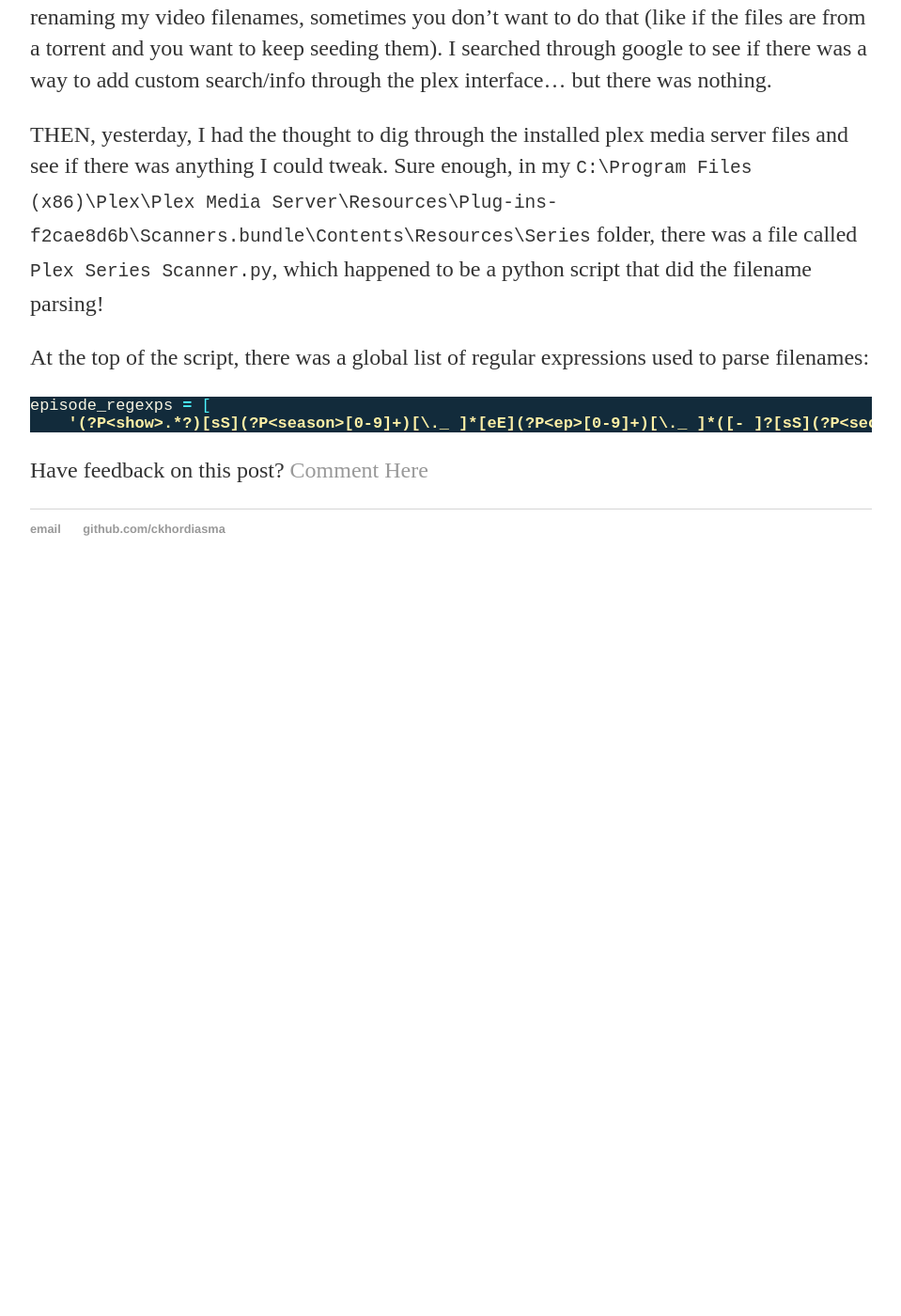
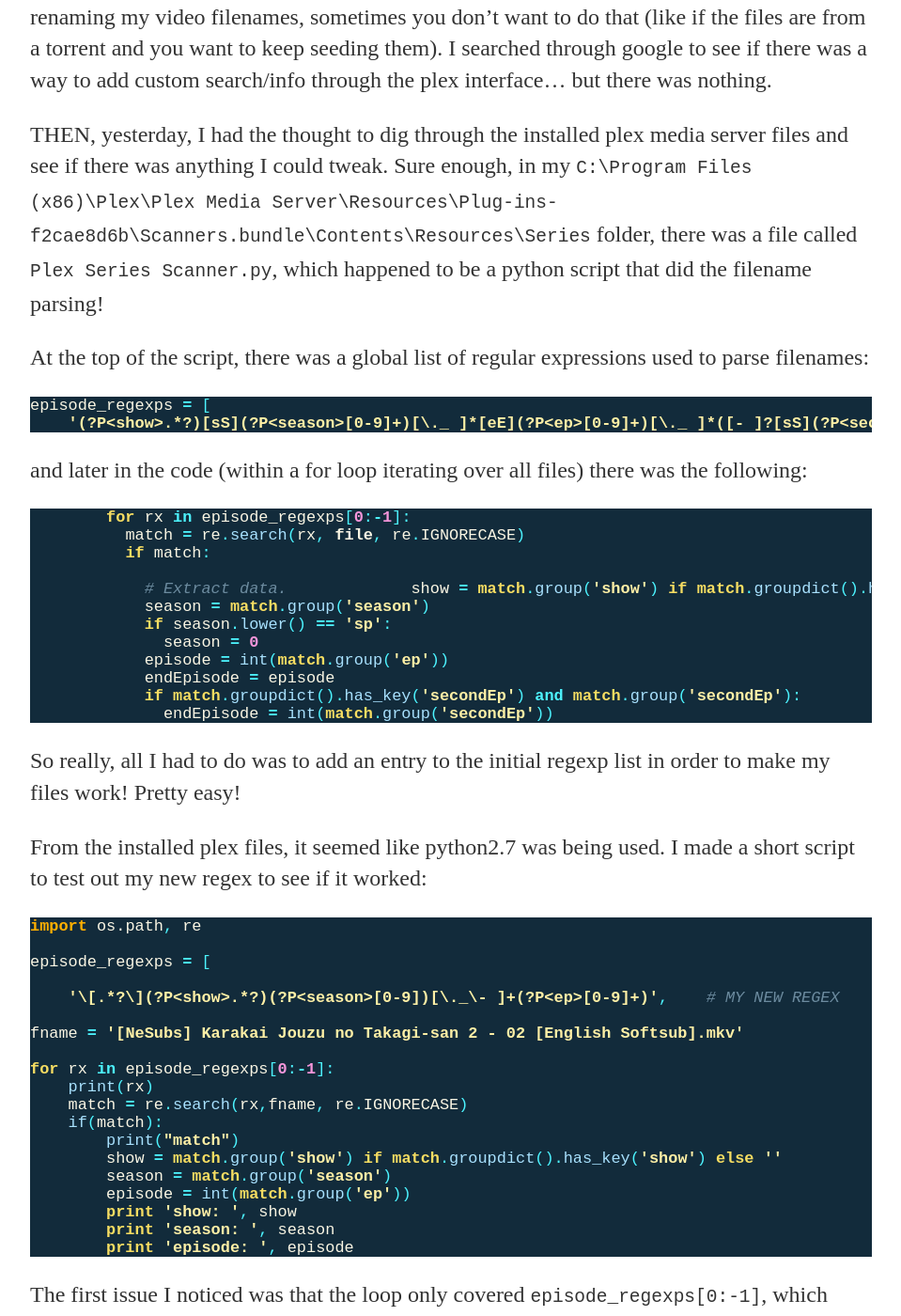
Before and after one commit to ckhordiasma/xoid, a Jekyll site: the page built from _posts/2019-10-26-plex-series-scanner.md, in a window 1280 px wide and 1400 px high, scrolled down 445 px. Shown: the whole window at 94% size, without its empty margins (160-1119 px from the left). Built offline with Jekyll 4.4.1, drawn with Linux system fonts in a browser that asks for light colours; before the commit the page ends 1075 px from its top, so only the background shows below that; some of the changed text lies outside the part shown.

Commit message:
finished plex post

````diff
--- a/_posts/2019-10-26-plex-series-scanner.md
+++ b/_posts/2019-10-26-plex-series-scanner.md
@@ -22,3 +22,57 @@
     '(.*?)[^0-9a-z](?P<season>[0-9]{1,2})(?P<ep>[0-9]{2})([\.\-][0-9]+(?P<secondEp>[0-9]{2})([ \-_\.]|$)[\.\-]?)?([^0-9a-z%]|$)' # .602.
   ]
 ```
+and later in the code (within a for loop iterating over all files) there was the following:
+```python
+        for rx in episode_regexps[0:-1]:
+          match = re.search(rx, file, re.IGNORECASE)
+          if match:
+
+            # Extract data.
+            show = match.group('show') if match.groupdict().has_key('show') else ''
+            season = match.group('season')
+            if season.lower() == 'sp':
+              season = 0
+            episode = int(match.group('ep'))
+            endEpisode = episode
+            if match.groupdict().has_key('secondEp') and match.group('secondEp'):
+              endEpisode = int(match.group('secondEp'))
+```
+
+So really, all I had to do was to add an entry to the initial regexp list in order to make my files work! Pretty easy!
+
+From the installed plex files, it seemed like python2.7 was being used. I made a short script to test out my new regex to see if it worked:
+
+```python
+import os.path, re
+
+episode_regexps = [
+
+    '\[.*?\](?P<show>.*?)(?P<season>[0-9])[\._\- ]+(?P<ep>[0-9]+)',    # MY NEW REGEX
+    '(?P<show>.*?)[sS](?P<season>[0-9]+)[\._ ]*[eE](?P<ep>[0-9]+)[\._ ]*([- ]?[sS](?P<secondSeason>[0-9]+))?([- ]?[Ee+](?P<secondEp>[0-9]+))?', # S03E04-E05
+    '(?P<show>.*?)[sS](?P<season>[0-9]{2})[\._\- ]+(?P<ep>[0-9]+)',                                                            # S03-03
+    '(?P<show>.*?)([^0-9]|^)(?P<season>(19[3-9][0-9]|20[0-5][0-9]|[0-9]{1,2}))[Xx](?P<ep>[0-9]+)((-[0-9]+)?[Xx](?P<secondEp>[0-9]+))?',  # 3x03, 3x03-3x04, 3x03x04
+    '(.*?)(^|[\._\- ])+(?P<season>sp)(?P<ep>[0-9]{2,3})([\._\- ]|$)+',  # SP01 (Special 01, equivalent to S00E01)
+    '(.*?)[^0-9a-z](?P<season>[0-9]{1,2})(?P<ep>[0-9]{2})([\.\-][0-9]+(?P<secondEp>[0-9]{2})([ \-_\.]|$)[\.\-]?)?([^0-9a-z%]|$)' # .602.
+  ]
+
+fname = '[NeSubs] Karakai Jouzu no Takagi-san 2 - 02 [English Softsub].mkv'
+
+for rx in episode_regexps[0:-1]:
+    print(rx)
+    match = re.search(rx,fname, re.IGNORECASE)
+    if(match):
+        print("match")
+        show = match.group('show') if match.groupdict().has_key('show') else ''
+        season = match.group('season')
+        episode = int(match.group('ep'))
+        print 'show: ', show
+        print 'season: ', season
+        print 'episode: ', episode
+```
+
+The first issue I noticed was that the loop only covered `episode_regexps[0:-1]`, which meant that the last list element in `episode_regexps` was not included in the loop! I don't know if that was intentional or a bug, but I removed the `[0:-1]` from the script to make it loop over everything.
+
+The filenames in my test code had this format: `[<sub group>] <Series name> <season num> - <ep num> <other info>.mkv`, and I built my regex to pull out the series name, season num, and episode number. I don't want to go into regexes at all, but the main point is that it actually worked, and when I made that modification and checked plex, it was able to correctly load in the files and their metadata!
+
+This was a relatively straightforward fix that I couldn't have done if I didn't think to look around the installed files and make some changes myself.
````
